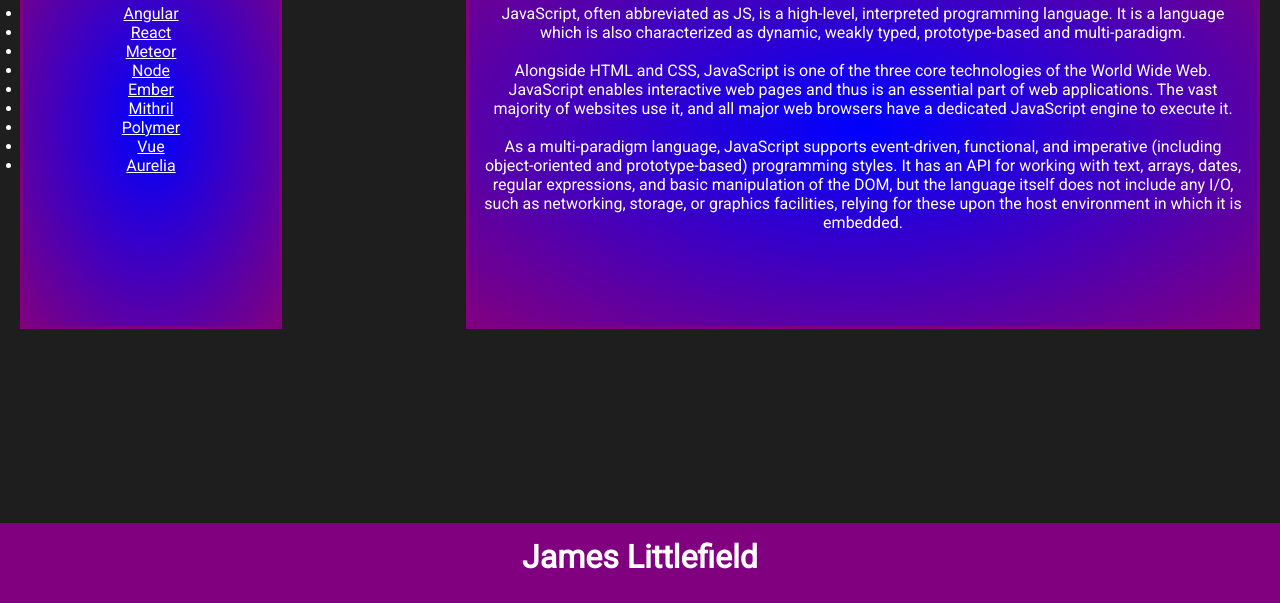
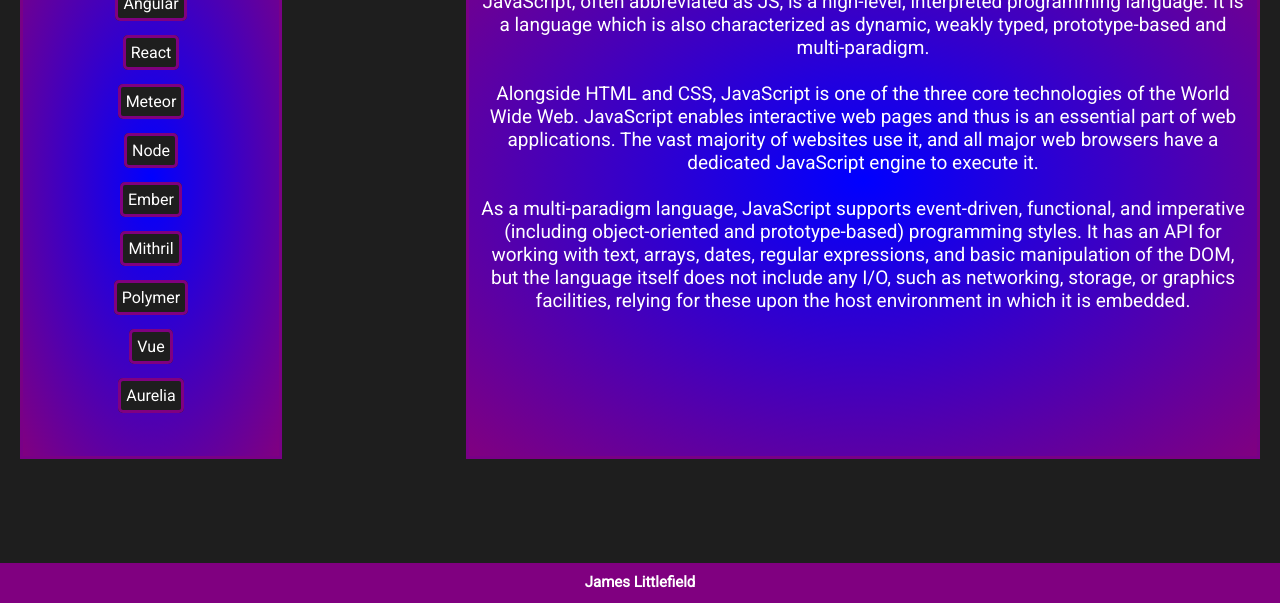
Before and after one commit to musicteachj/WebLanguagesSite, a plain HTML site: page index.html in a window 1280 px wide. Shown: the part 197-800 px from the top of the page. Drawn offline with Linux system fonts and the light colour scheme.

Commit message:
add styles
add styles to divs and links

```diff
--- a/assets/style/styles.css
+++ b/assets/style/styles.css
@@ -30,15 +30,15 @@
 #left {
 	width: 20%;
 	float: left;
-	height: 400px;
+	height: 550px;
 	background-color: pink;
 	text-align: center;
-	margin: 60px 20px 0px 20px;
+	margin: 40px 20px 0px 20px;
 	display: block;
 	font-family: 'Roboto', sans-serif;
 	border-style: solid;
 	border-width: 3px;
-	border-color: purple;
+	border-color: #790086;
 	background: radial-gradient(blue, purple);
 	color: white;
 }
@@ -47,19 +47,25 @@
 	margin: 20px 0px 20px 0px;
 }
 
+#left li {
+	margin-top: 30px;
+	list-style-type: none;
+}
+
 #info {
 	width: 60%;
 	float: right;
-	height: 400px;
+	height: 550px;
 	background-color: purple;
 	text-align: center;
-	margin: 60px 20px 0px 20px;
+	margin: 40px 20px 0px 20px;
 	display: block;
 	font-family: 'Roboto', sans-serif;
+	font-size: 19px;
 	padding: 0px 10px 0px 10px;
 	border-style: solid;
 	border-width: 3px;
-	border-color: purple;
+	border-color: #790086;
 	background: radial-gradient(blue, purple);
 	color: white;
 }
@@ -71,7 +77,7 @@
 #footer {
 	background-color: purple;
 	float: left;
-	height: 80px;
+	height: 40px;
 	width: 100%;
 	text-align: center;
 	margin-top: 20px;
@@ -82,9 +88,16 @@
 }
 
 #footer h1 {
-	padding-top: 15px;
+	padding-top: 10px;
+	font-size: 15px;
 }
 
 a {
 	color: white;
+	border-style: solid;
+	border-radius: 5px;
+	border-color: purple;
+	padding: 5px;
+	background-color: #1E1E1E;
+	text-decoration: none;
 }
```
